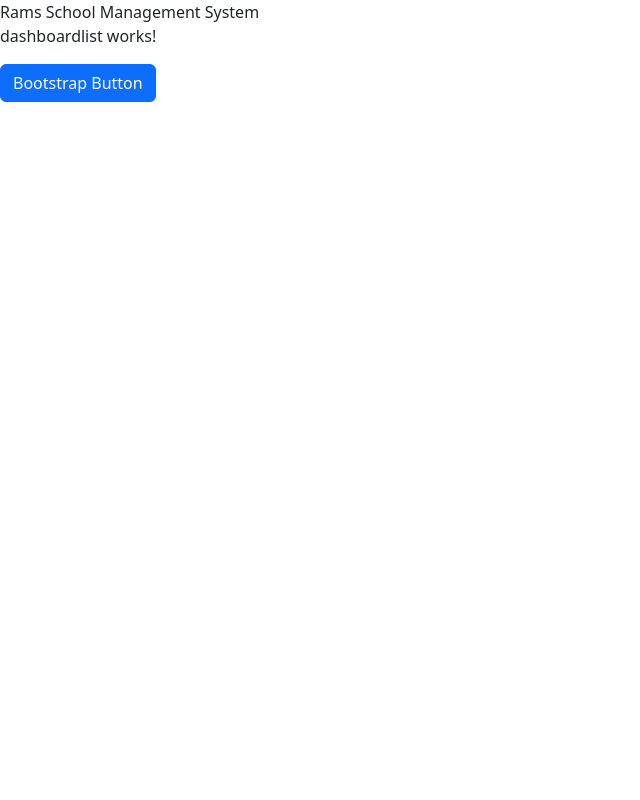
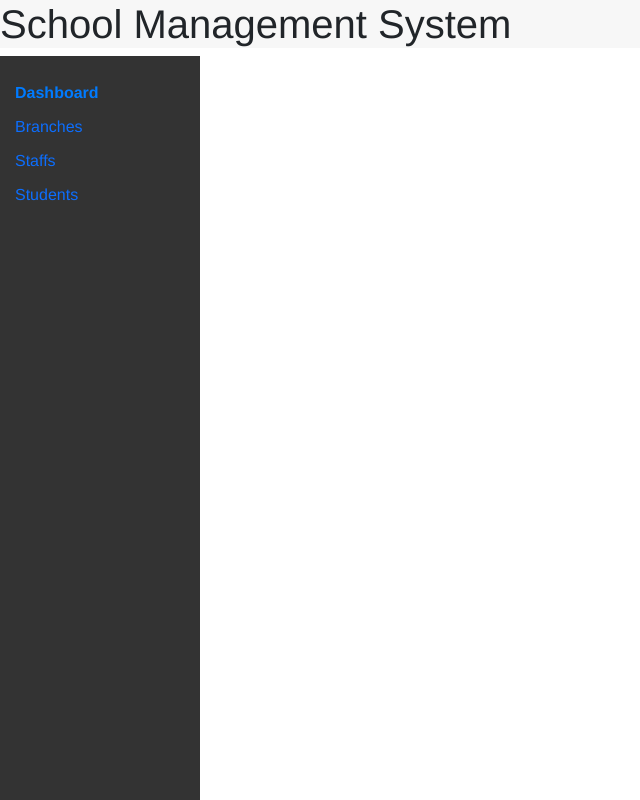
Before and after one commit to senbagaraman04/schoolmanagementsystem, an Angular app in the folder frontend/: page /dashboard in a window 1280 px wide. Shown: the whole page, without its empty margins (0-640 px from the left). Built offline with nearby package versions, Linux system fonts and the light colour scheme.

Commit message:
fix: added code

```diff
--- a/frontend/src/app/app.component.html
+++ b/frontend/src/app/app.component.html
@@ -1,6 +1,18 @@
-Rams School Management System
 
-<nav>
+<div class="header">
+  <h1>School Management System</h1>
+</div>
 
-</nav>
- <router-outlet></router-outlet>
+<div class="side-nav">
+  <ul>
+    <li><a routerLink="/dashboard" routerLinkActive="active">Dashboard</a></li>
+    <li><a routerLink="#" routerLinkActive="active" class="rams-sms-disabled">Branches</a></li>
+    <li><a routerLink="#" routerLinkActive="active" class="rams-sms-disabled">Staffs</a></li>
+    <li><a routerLink="#" routerLinkActive="active" class="rams-sms-disabled">Students</a></li>
+  </ul>
+</div>
+
+
+<div class="content">
+  <router-outlet></router-outlet>
+</div>
--- a/frontend/src/app/app.component.scss
+++ b/frontend/src/app/app.component.scss
@@ -0,0 +1,35 @@
+ @import "../styles/settings.scss";
+
+.side-nav {
+  height: 100%;
+  width: 200px;
+  position: fixed;
+
+  left: 0;
+  background-color: $rams-primary-color;
+  padding: 15px;
+}
+
+.header {
+  background-color: $rams-secondary-color;
+
+}
+
+.side-nav ul {
+  list-style-type: none;
+  padding: 0;
+}
+
+.side-nav ul li {
+  margin: 10px 0;
+}
+
+.side-nav ul li a {
+  text-decoration: none;
+  display: block;
+}
+
+.side-nav ul li a.active {
+  font-weight: bold;
+  color: #007bff;
+}
--- a/frontend/src/app/components/dashboard/dashboardlist/dashboardlist.component.html
+++ b/frontend/src/app/components/dashboard/dashboardlist/dashboardlist.component.html
@@ -1,4 +1,4 @@
 <p>dashboardlist works!</p>
 
 
-<button class="btn btn-primary">Bootstrap Button</button>
+<button class="btn btn-primary rams-button">Bootstrap Button</button>
--- a/frontend/src/index.html
+++ b/frontend/src/index.html
@@ -8,6 +8,9 @@
   <link rel="icon" type="image/x-icon" href="favicon.ico">
 </head>
 <body>
-<rams-sms-root></rams-sms-root>
+  <main>
+    <rams-sms-root></rams-sms-root>
+
+  </main>
 </body>
 </html>
--- a/frontend/src/styles.scss
+++ b/frontend/src/styles.scss
@@ -1 +1,13 @@
-/* You can add global styles to this file, and also import other style files */
+@import  "./styles/settings.scss";
+
+
+body {
+    min-height: 100vh;
+    min-height: -webkit-fill-available;
+    font-family: $rams-font-stack;
+  }
+
+  html {
+    height: -webkit-fill-available;
+    color: $text-color;
+  }
--- /dev/null
+++ b/frontend/src/styles/settings.scss
@@ -0,0 +1,18 @@
+$rams-primary-color: #333333;
+$rams-secondary-color: #F7F7F7;
+$rams-accent-color: #F2C464;
+$rams-font-stack: Helvetica, sans-serif;
+
+$text-color: #ffffff;
+$button-bg-color: #1a5276;
+$button-text-color: #ffffff;
+
+.rams-button {
+    background-color: $button-bg-color;
+    color: $button-text-color;
+    border: none;
+    padding: 10px 20px;
+    border-radius: 5px;
+    cursor: pointer;
+    font-size: 16px;
+}
```
